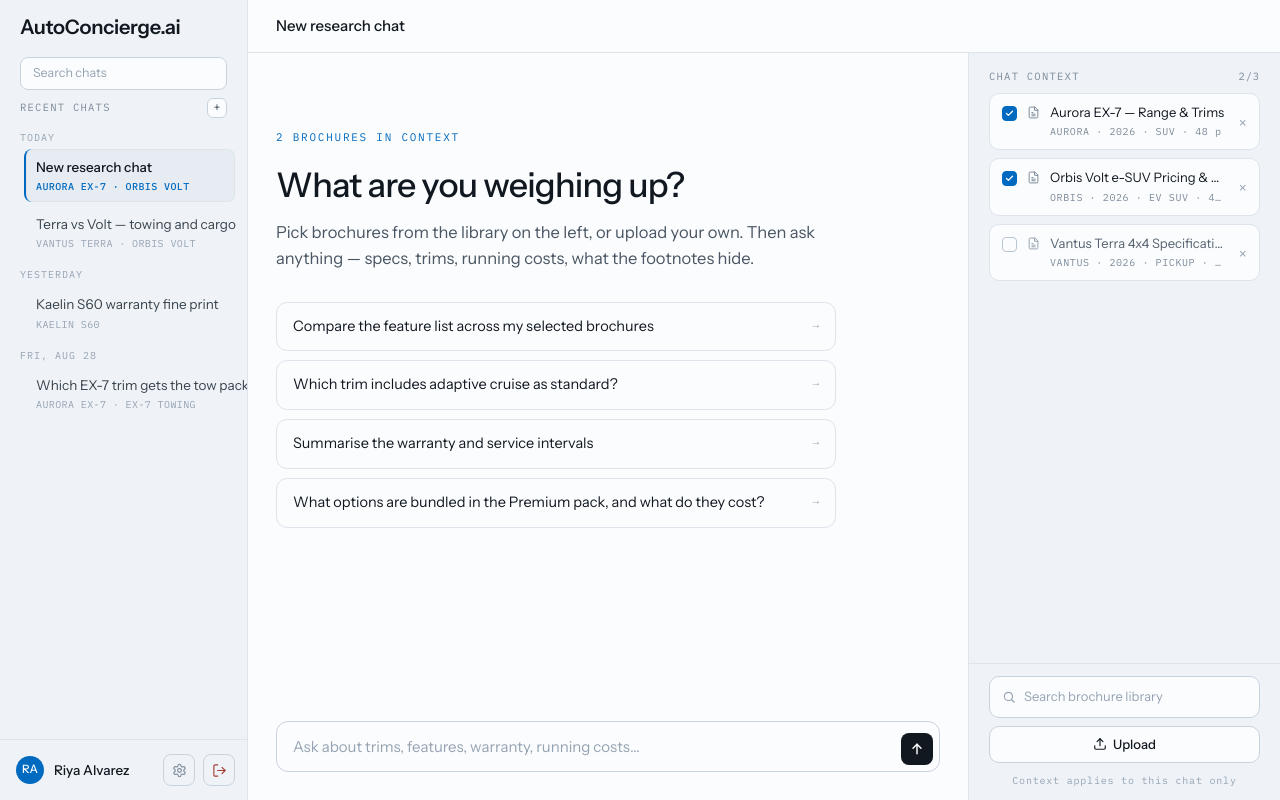
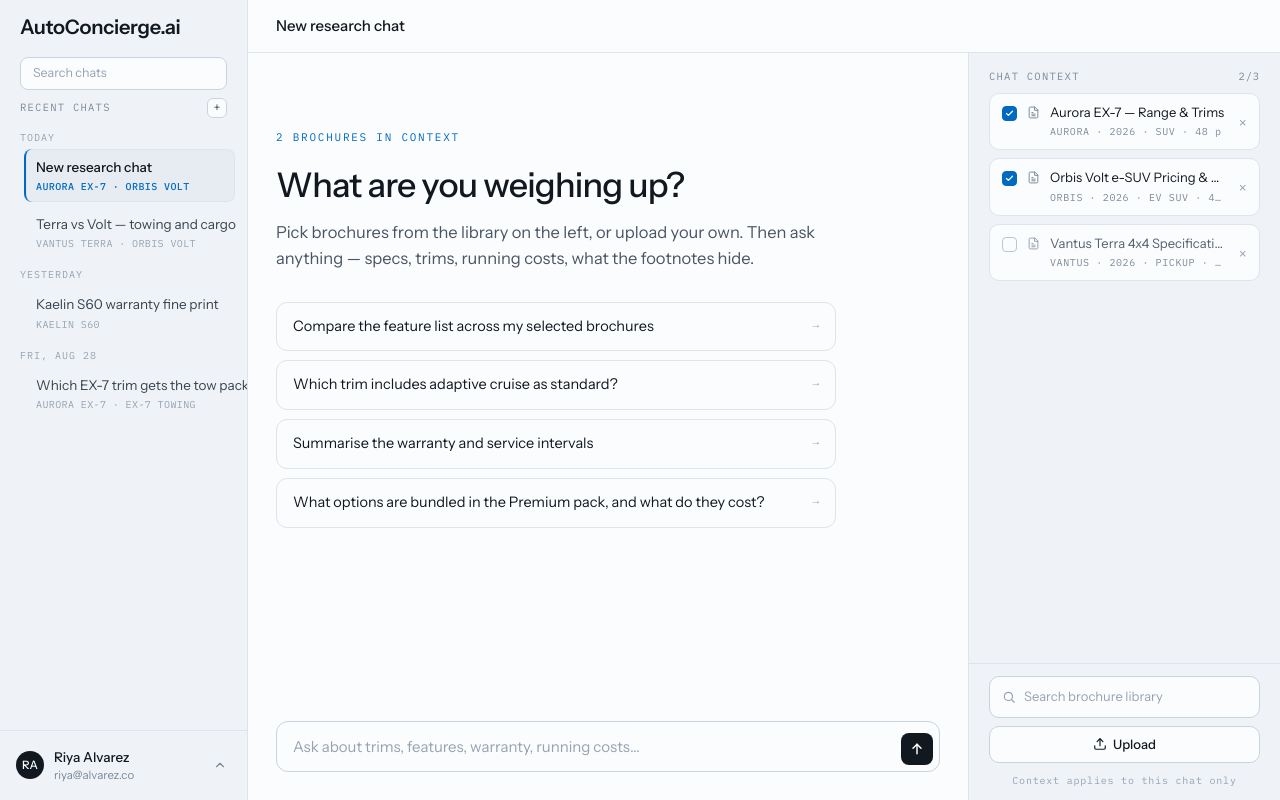
Before and after one commit to Rohan-Kegade/auto-conceirege.ai, a React (Vite) app in the folder frontend/: page /app in a window 1280 px wide. Built offline with nearby package versions, Linux system fonts and the light colour scheme.

Commit message:
refactor(frontend): sidebar account menu + pdf icons

```diff
--- a/frontend/src/routes/app/ChatsSidebar.tsx
+++ b/frontend/src/routes/app/ChatsSidebar.tsx
@@ -1,4 +1,4 @@
-import { useState } from "react";
+import { useEffect, useState } from "react";
 import { useNavigate } from "react-router-dom";
 import { BRAND_NAME } from "../../lib/brand";
 import { useApp, type Chat } from "./AppStore";
@@ -58,10 +58,25 @@ export function ChatsSidebar() {
   const { user, activeChatId, uploads } = state;
 
   const [chatQuery, setChatQuery] = useState("");
+  const [menuOpen, setMenuOpen] = useState(false);
   const q = chatQuery.trim().toLowerCase();
   const shown = q
     ? chats.filter((c) => c.title.toLowerCase().includes(q))
     : chats;
+
+  useEffect(() => {
+    if (!menuOpen) return;
+    const onKey = (e: KeyboardEvent) => {
+      if (e.key === "Escape") setMenuOpen(false);
+    };
+    window.addEventListener("keydown", onKey);
+    return () => window.removeEventListener("keydown", onKey);
+  }, [menuOpen]);
+
+  const goto = (path: string) => {
+    setMenuOpen(false);
+    navigate(path);
+  };
 
   return (
     <aside className="flex h-full min-h-0 flex-col border-r border-line bg-panel">
@@ -143,38 +158,114 @@ export function ChatsSidebar() {
       </div>
 
       {/* Account */}
-      <div className="flex flex-none items-center gap-2 border-t border-line bg-panel px-3 py-3">
+      <div className="relative flex-none border-t border-line bg-panel px-3 py-3">
+        {menuOpen ? (
+          <>
+            <div
+              className="fixed inset-0 z-10"
+              onClick={() => setMenuOpen(false)}
+            />
+            <div
+              role="menu"
+              className="absolute inset-x-3 bottom-full z-20 mb-1.5 overflow-hidden rounded-xl border border-line bg-canvas py-1 shadow-lg"
+            >
               <button
                 type="button"
-          onClick={() => navigate("/app/profile")}
-          title="Profile"
-          className="flex min-w-0 flex-1 items-center gap-2.5 rounded-lg py-1 pl-1 pr-2 text-left transition-colors hover:bg-panel-hover"
+                role="menuitem"
+                onClick={() => goto("/app/profile")}
+                className="flex w-full items-center gap-2.5 px-3 py-2 text-left text-[13px] text-ink transition-colors hover:bg-panel-hover"
               >
-          <span className="flex h-7 w-7 flex-none items-center justify-center rounded-full bg-accent text-[11.5px] font-medium text-canvas">
-            {initials(user.name)}
-          </span>
-          <span className="truncate text-[13.5px] font-medium">{user.name}</span>
+                <UserIcon />
+                Profile
               </button>
               <button
                 type="button"
-          onClick={() => navigate("/app/settings")}
-          aria-label="Settings"
-          title="Settings"
-          className="flex h-8 w-8 flex-none items-center justify-center rounded-lg border border-stroke text-muted-2 transition-colors hover:border-ink hover:text-ink"
+                role="menuitem"
+                onClick={() => goto("/app/settings")}
+                className="flex w-full items-center gap-2.5 px-3 py-2 text-left text-[13px] text-ink transition-colors hover:bg-panel-hover"
               >
                 <GearIcon />
+                Settings
               </button>
+              <div className="my-1 border-t border-line-soft" />
               <button
                 type="button"
-          onClick={() => navigate("/")}
-          aria-label="Sign out"
-          title="Sign out"
-          className="flex h-8 w-8 flex-none items-center justify-center rounded-lg border border-stroke text-danger transition-colors hover:bg-danger-bg"
+                role="menuitem"
+                onClick={() => goto("/")}
+                className="flex w-full items-center gap-2.5 px-3 py-2 text-left text-[13px] text-danger transition-colors hover:bg-danger-bg"
               >
                 <SignOutIcon />
+                Sign out
+              </button>
+            </div>
+          </>
+        ) : null}
+
+        <button
+          type="button"
+          onClick={() => setMenuOpen((v) => !v)}
+          aria-haspopup="menu"
+          aria-expanded={menuOpen}
+          className="flex w-full items-center gap-2.5 rounded-lg py-1 pl-1 pr-2 text-left transition-colors hover:bg-panel-hover"
+        >
+          <span className="flex h-7 w-7 flex-none items-center justify-center rounded-full bg-ink text-[11.5px] font-medium text-canvas">
+            {initials(user.name)}
+          </span>
+          <span className="flex min-w-0 flex-1 flex-col">
+            <span className="truncate text-[13.5px] font-medium text-ink">
+              {user.name}
+            </span>
+            <span className="truncate text-[11.5px] text-muted-2">
+              {user.email}
+            </span>
+          </span>
+          <ChevronIcon
+            className={`flex-none text-muted-2 transition-transform ${
+              menuOpen ? "rotate-180" : ""
+            }`}
+          />
         </button>
       </div>
     </aside>
+  );
+}
+
+function ChevronIcon({ className }: { className?: string }) {
+  return (
+    <svg
+      width="14"
+      height="14"
+      viewBox="0 0 24 24"
+      fill="none"
+      stroke="currentColor"
+      strokeWidth="2"
+      strokeLinecap="round"
+      strokeLinejoin="round"
+      className={className}
+      aria-hidden="true"
+    >
+      <polyline points="18 15 12 9 6 15" />
+    </svg>
+  );
+}
+
+function UserIcon() {
+  return (
+    <svg
+      width="15"
+      height="15"
+      viewBox="0 0 24 24"
+      fill="none"
+      stroke="currentColor"
+      strokeWidth="1.8"
+      strokeLinecap="round"
+      strokeLinejoin="round"
+      className="flex-none"
+      aria-hidden="true"
+    >
+      <path d="M19 21v-2a4 4 0 0 0-4-4H9a4 4 0 0 0-4 4v2" />
+      <circle cx="12" cy="7" r="4" />
+    </svg>
   );
 }
 
```
Lines whose indentation alone changed are shown as unchanged.
